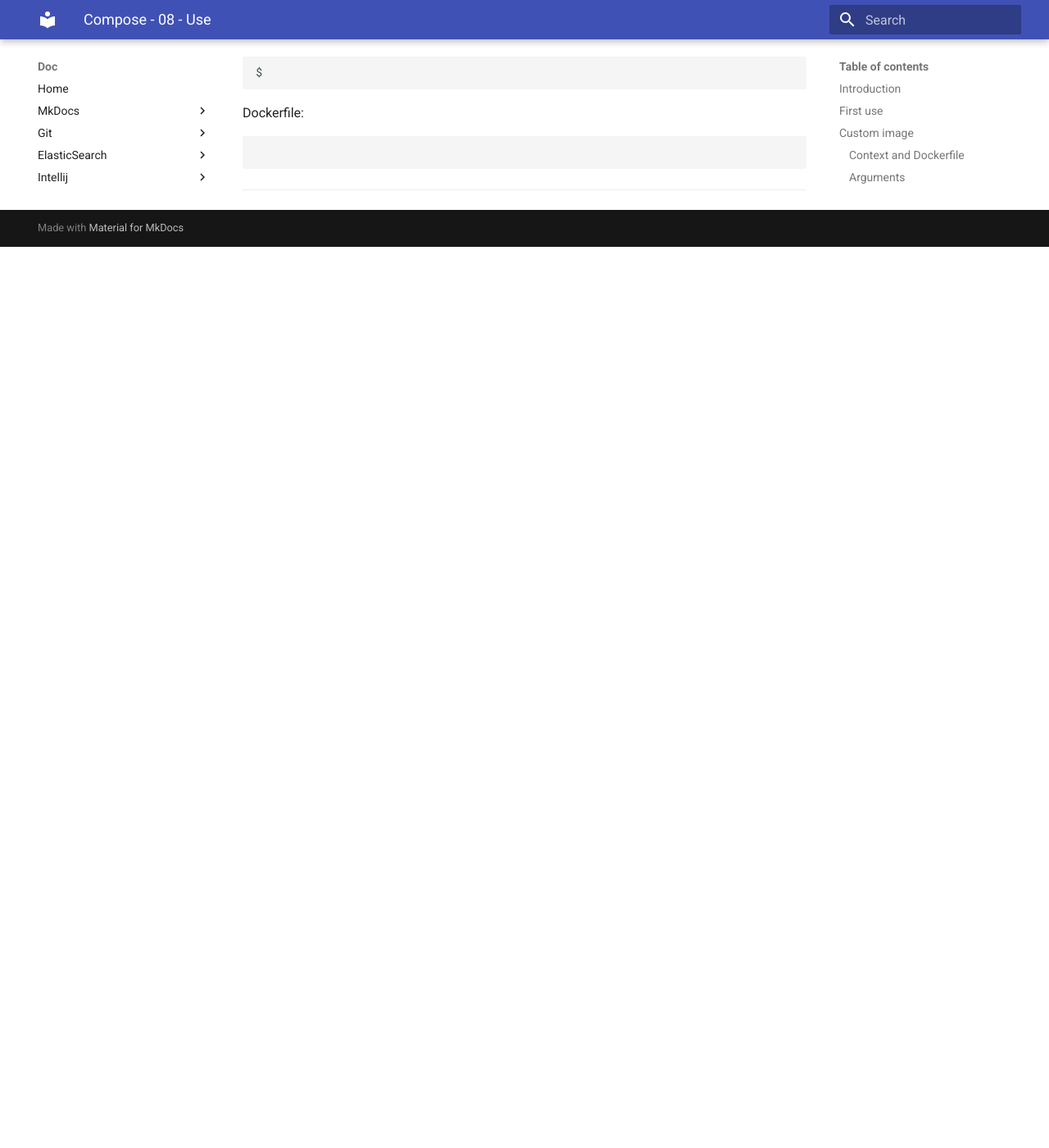
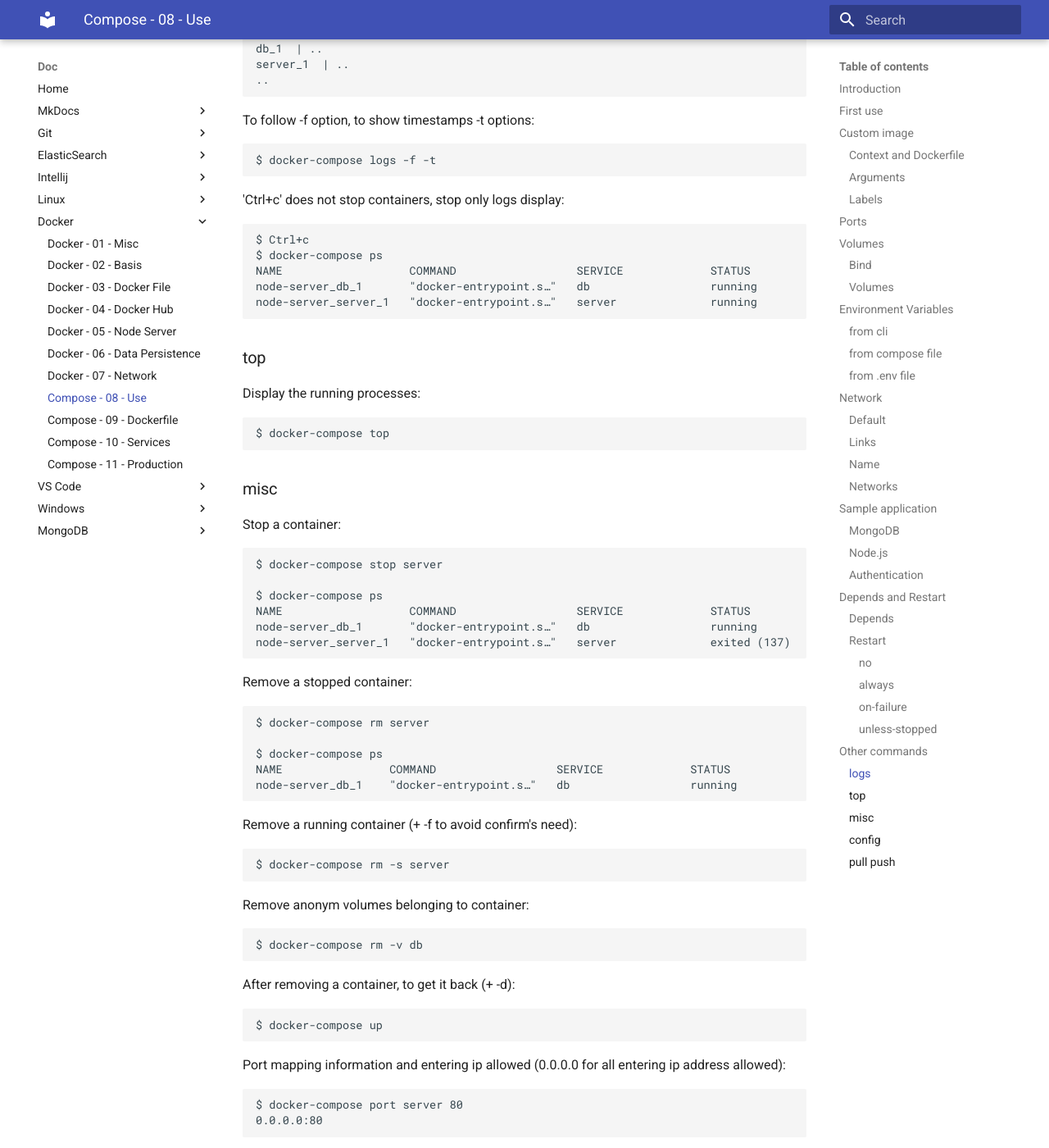
Before and after one commit to oldu73/doc, an MkDocs documentation site: the page built from docs/docker/8-compose-use.md, in a window 1280 px wide and 1400 px high, scrolled down 38070 px. Shown: the whole window at 82% size. Built offline with MkDocs 1.6.1 and Material for MkDocs 9.7.7, drawn with Linux system fonts in a browser that asks for light colours; before the commit the page ends 38371 px from its top, so only the background shows below that; some of the changed text lies outside the part shown.

Commit message:
docker compose - 08 - use - other commands

````diff
--- a/docs/docker/8-compose-use.md
+++ b/docs/docker/8-compose-use.md
@@ -1879,28 +1879,134 @@ $ docker container update --restart unless-stopped ID
 
 ***
 
-## Chapter y
-
-### Sub chapter y.1
-
-...
-
-MongoDB
-Node.js
-
-docker-compose.yml:
-```
-
-```
-
-Terminal:
-```console
-$
-```
-
-Dockerfile:
-```
-
-```
+## Other commands
+
+First:
+```console
+$ docker-compose up -d
+```
+
+### logs
+
+View output from containers:
+```console
+$ docker-compose logs
+..
+db_1  | ..
+server_1  | ..
+..
+```
+
+To follow -f option, to show timestamps -t options:
+```console
+$ docker-compose logs -f -t
+```
+
+'Ctrl+c' does not stop containers, stop only logs display:
+```console
+$ Ctrl+c
+$ docker-compose ps
+NAME                   COMMAND                  SERVICE             STATUS              PORTS
+node-server_db_1       "docker-entrypoint.s…"   db                  running             27017/tcp
+node-server_server_1   "docker-entrypoint.s…"   server              running             0.0.0.0:80->80/tcp
+```
+
+### top
+
+Display the running processes:
+```console
+$ docker-compose top
+```
+
+### misc
+
+Stop a container:
+```console
+$ docker-compose stop server
+
+$ docker-compose ps
+NAME                   COMMAND                  SERVICE             STATUS              PORTS
+node-server_db_1       "docker-entrypoint.s…"   db                  running             27017/tcp
+node-server_server_1   "docker-entrypoint.s…"   server              exited (137)
+```
+
+Remove a stopped container:
+```console
+$ docker-compose rm server
+
+$ docker-compose ps
+NAME                COMMAND                  SERVICE             STATUS              PORTS
+node-server_db_1    "docker-entrypoint.s…"   db                  running             27017/tcp
+```
+
+Remove a running container (+ -f to avoid confirm's need):
+```console
+$ docker-compose rm -s server
+```
+
+Remove anonym volumes belonging to container:
+```console
+$ docker-compose rm -v db
+```
+
+After removing a container, to get it back (+ -d):
+```console
+$ docker-compose up
+```
+
+Port mapping information and entering ip allowed (0.0.0.0 for all entering ip address allowed):
+```console
+$ docker-compose port server 80
+0.0.0.0:80
+```
+
+Means, outside port 80 is mapped to inside port 80 and all ip addresses allowed.
+
+### config
+
+Let see environnement variables replaced with found values and configuration that will then be used to build the stack:
+```console
+$ docker-compose config
+
+services:
+  db:
+    environment:
+      MONGO_INITDB_ROOT_PASSWORD: "123"
+      MONGO_INITDB_ROOT_USERNAME: toto
+    image: mongo
+    restart: unless-stopped
+    volumes:
+    - type: volume
+      source: mydb
+      target: /data/db
+  server:
+    build:
+      context: .
+    depends_on:
+      db:
+        condition: service_started
+    environment:
+      MONGO_USER_NAME: tintin
+      MONGO_USER_PASSWORD: "456"
+    ports:
+    - mode: ingress
+      target: 80
+      published: 80
+      protocol: tcp
+    restart: unless-stopped
+    volumes:
+    - type: bind
+      source: /mnt/c/git/doc/test/docker/node-server/src
+      target: /app/src
+volumes:
+  mydb:
+    name: mydb
+    external: true
+```
+
+### pull push
+
+pull: get latest images of containers that compose the stack.
+push: if image has been modified with custom Dockerfile, let us push it to Docker Hub.
 
 ***
````
Also changed, not shown: docs/linux/linux.md (+9 -0 lines).
